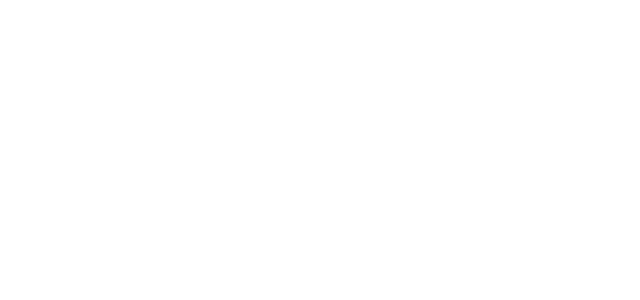
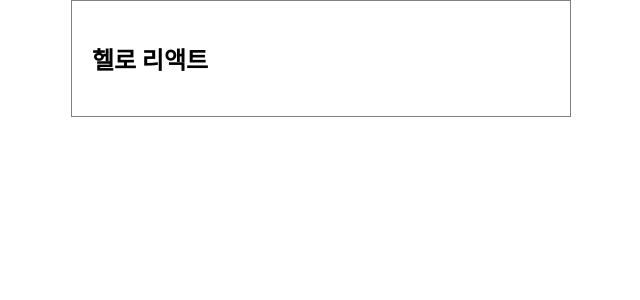
Before and after one commit to heeeun1207/React_prac, a React (Create React App) app in the folder todoapp/: page / in a window 1280 px wide. Shown: the top 300 px of the page, without its empty margins (319-959 px from the left). Built offline with nearby package versions, Linux system fonts and the light colour scheme.

Commit message:
기본 스타일

```diff
--- a/todoapp/src/App.css
+++ b/todoapp/src/App.css
@@ -1,38 +1,11 @@
-.App {
-  text-align: center;
+body{
+  margin: 0px;
 }
-
-.App-logo {
-  height: 40vmin;
-  pointer-events: none;
+.App{
+  max-width: 500px;
+  width: 100%;
+  margin: 0 auto;
+  box-sizing: border-box;
+  padding: 20px;
+  border: 1px solid gray;
 }
-
-@media (prefers-reduced-motion: no-preference) {
-  .App-logo {
-    animation: App-logo-spin infinite 20s linear;
-  }
-}
-
-.App-header {
-  background-color: #282c34;
-  min-height: 100vh;
-  display: flex;
-  flex-direction: column;
-  align-items: center;
-  justify-content: center;
-  font-size: calc(10px + 2vmin);
-  color: white;
-}
-
-.App-link {
-  color: #61dafb;
-}
-
-@keyframes App-logo-spin {
-  from {
-    transform: rotate(0deg);
-  }
-  to {
-    transform: rotate(360deg);
-  }
-}
--- a/todoapp/src/App.js
+++ b/todoapp/src/App.js
@@ -1,7 +1,9 @@
 import './App.css';
 
 function App() {
-  return <div className='App'></div>;
+  return <div className='App'>
+    <h2>헬로 리액트</h2>
+  </div>;
 }
 
 export default App;
```
